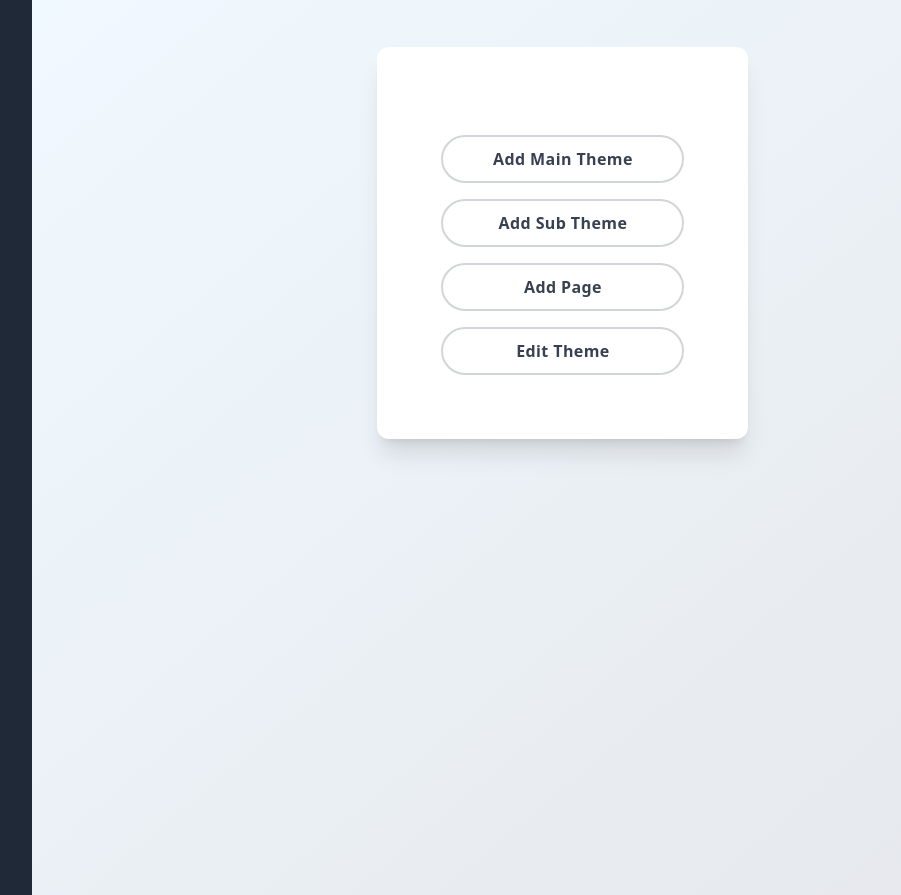
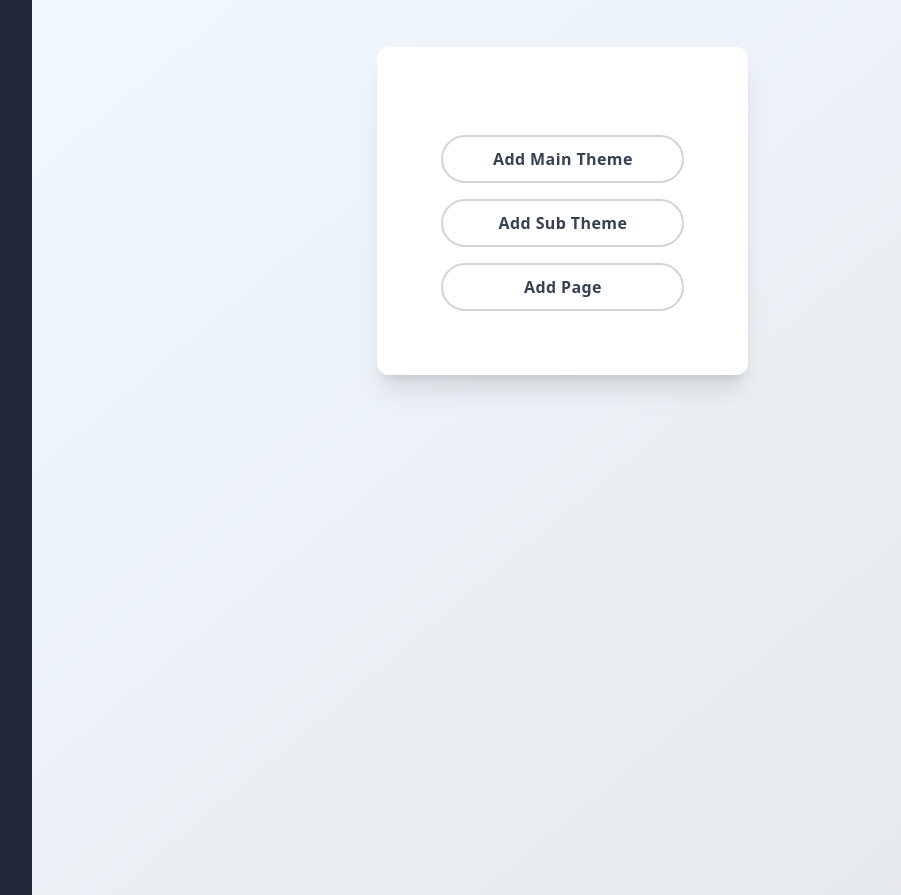
Before and after one commit to Leerlandais/school, a PHP site: template view/private/private.admin.html.twig in a window 1280 px wide. Shown: the part 61-956 px from the top of the page, without its empty margins (186-1087 px from the left). Run offline with PHP 8.4, Linux system fonts and the light colour scheme; the template is opened without the code that fills it, so the values that code supplies are empty; a stand-in replaces the project's code that opens the database connection; some libraries are stand-ins or nearby versions.

```diff
--- a/view/private/private.admin.html.twig
+++ b/view/private/private.admin.html.twig
@@ -43,18 +43,7 @@
                                     </a>
                                 </span>
                             </button>
-                            <button class="group h-12 px-6 border-2 border-gray-300 rounded-full transition duration-300
- hover:border-blue-400 focus:bg-blue-50 active:bg-blue-100">
-                                <span class="relative flex items-center space-x-4 justify-center">
 
-                                    <a href="?route=editTheme">
-                                        <span class="block w-max font-semibold tracking-wide
-                                                    text-gray-700 text-sm transition duration-300
-                                                    group-hover:text-blue-600 sm:text-base">
-                                            Edit Theme
-                                        </span>
-                                    </a></span>
-                            </button>
                         </div>
 
                     </div>
```
Also changed, not shown: dist/tailwind.min.css.
